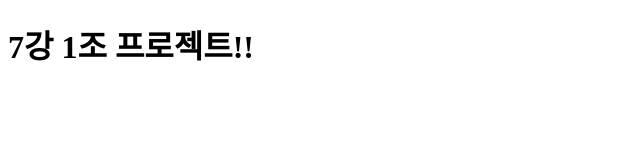
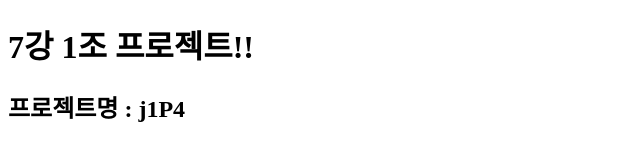
Before and after one commit to jinsim2/Class7Team1Project, a plain HTML site: page index.html in a window 1280 px wide. Shown: the whole page, without its empty margins (0-640 px from the left). Drawn offline with Linux system fonts and the light colour scheme.

Commit message:
second commit

```diff
--- a/index.html
+++ b/index.html
@@ -7,5 +7,6 @@
 </head>
 <body>
     <h1>7강 1조 프로젝트!!</h1>
+    <h2>프로젝트명 : j1P4</h2>
 </body>
 </html>
```
